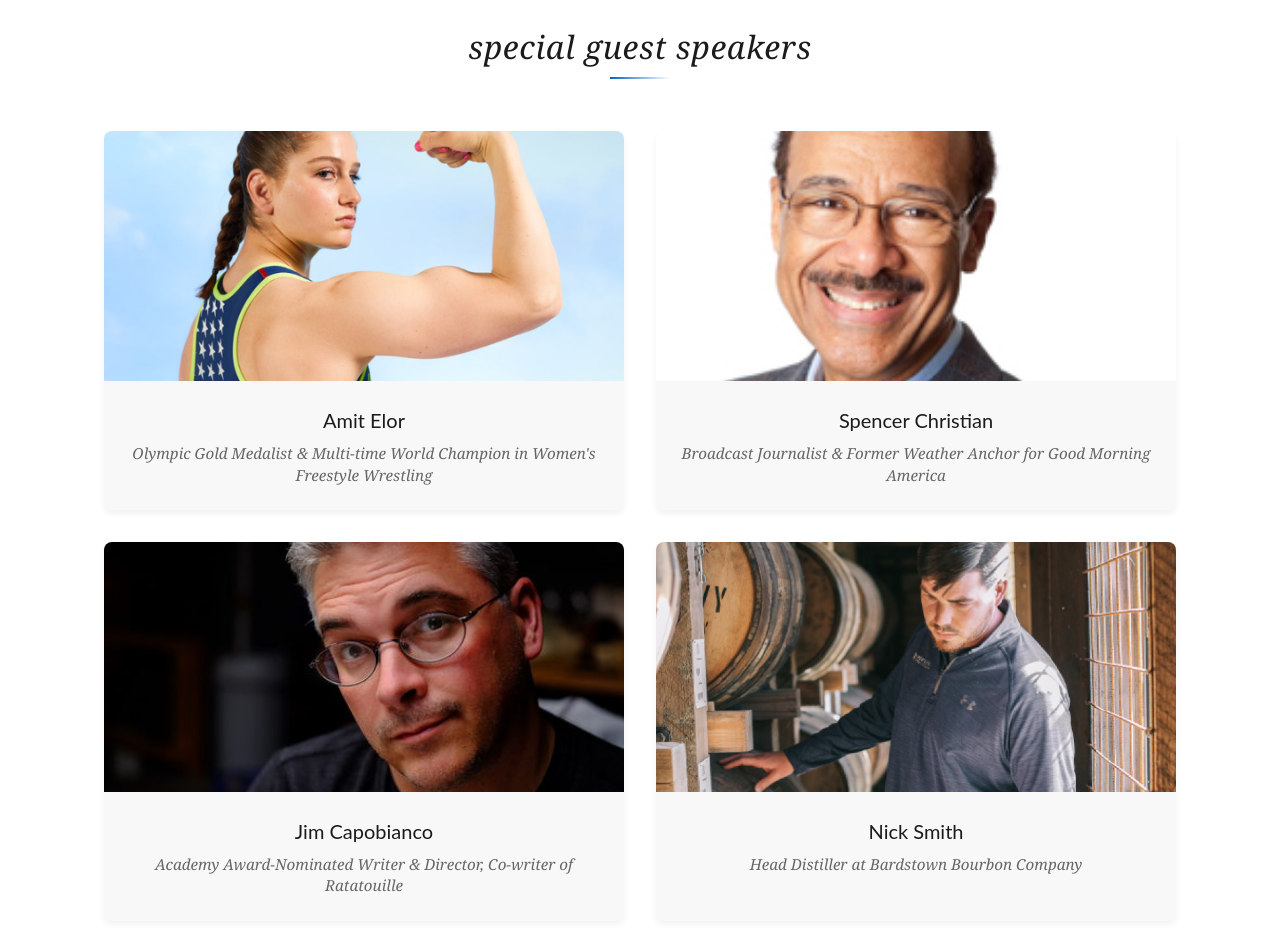
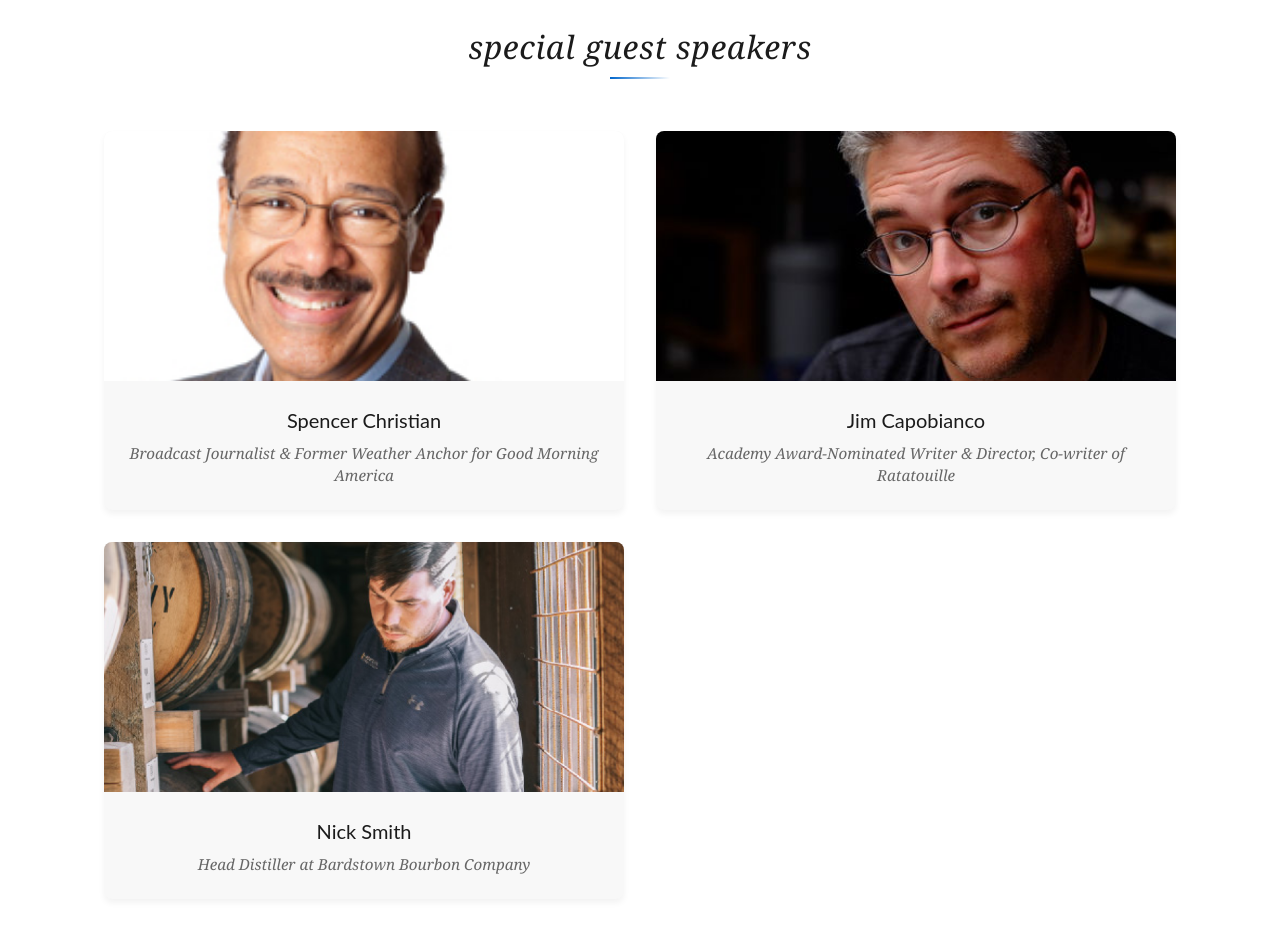
Before and after one commit to sabishii-bit/collective-storytelling, a Next.js app: page /golf-fundraiser-2025 in a window 1280 px wide. Shown: the part 1020-1948 px from the top of the page. Built offline with nearby package versions, Linux system fonts and the light colour scheme.

Commit message:
Amit Alor removal

```diff
--- a/src/app/golf-fundraiser-2025/page.tsx
+++ b/src/app/golf-fundraiser-2025/page.tsx
@@ -12,11 +12,6 @@ export const metadata = {
 
 export default function GolfFundraiser2025Page() {
   const guestSpeakers = [
-    {
-      name: 'Amit Elor',
-      role: 'Olympic Gold Medalist & Multi-time World Champion in Women\'s Freestyle Wrestling',
-      image: '/assets/img/2025_Event/guests/AmitElor.png'
-    },
     {
       name: 'Spencer Christian',
       role: 'Broadcast Journalist & Former Weather Anchor for Good Morning America',
@@ -125,7 +120,6 @@ export default function GolfFundraiser2025Page() {
                       src={speaker.image}
                       alt={speaker.name}
                       className={`${styles.memberImage} ${
-                        speaker.name === 'Amit Elor' ? styles.memberImageAmit :
                         speaker.name === 'Spencer Christian' ? styles.memberImageSpencer : ''
                       }`}
                       width={300}
```
Also changed, not shown: 1 other file (tests, documents, lock files or other folders).
